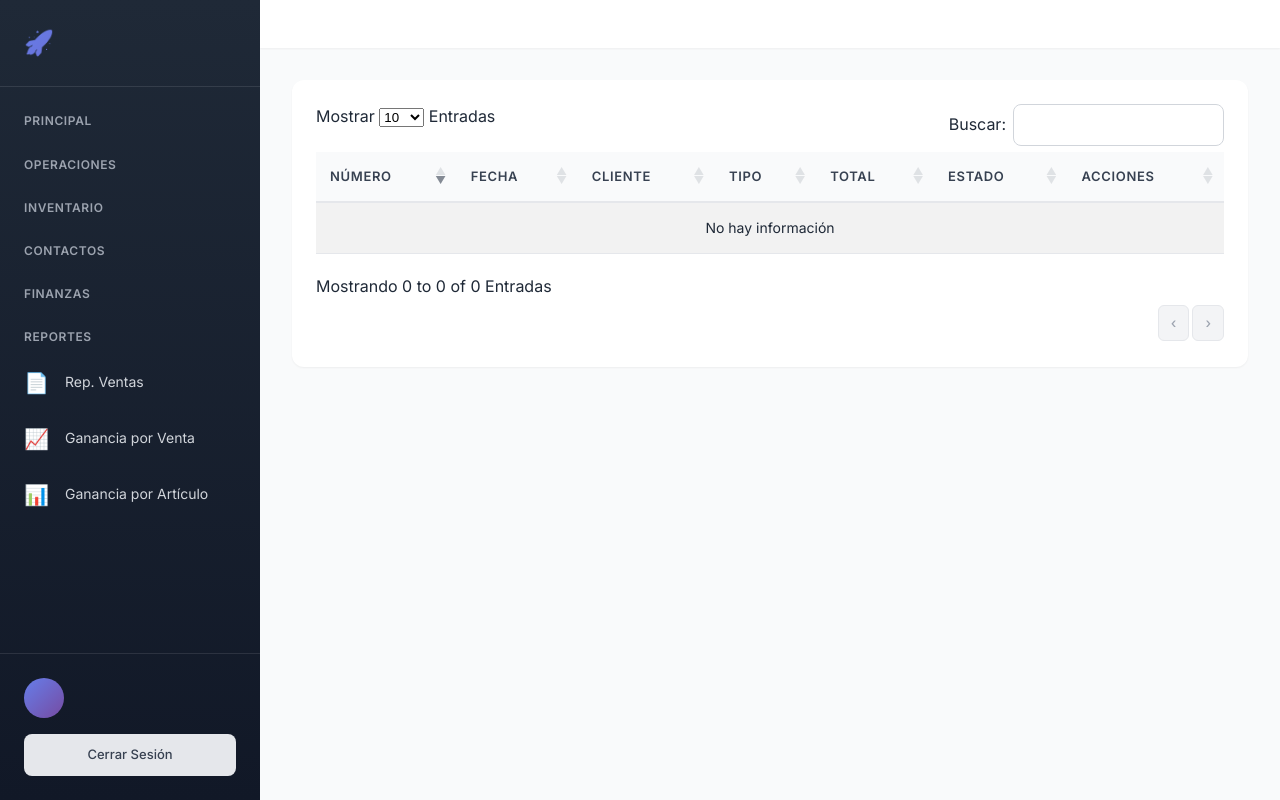
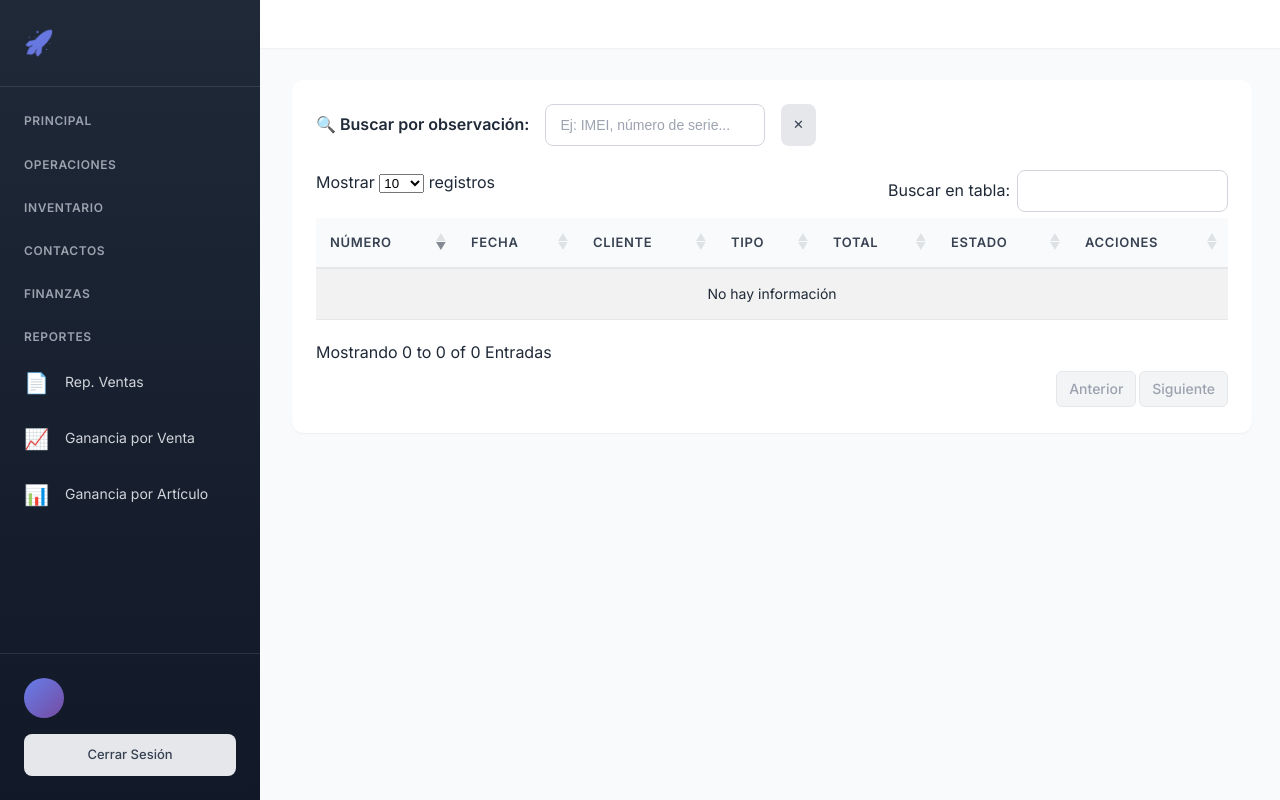
Before and after one commit to JoseloAguilera/venta2026, a CodeIgniter 4 app: the page made by app/Views/sales/index.php in a window 1280 px wide. Run offline with PHP 8.4 and a stand-in for CodeIgniter, Linux system fonts and the light colour scheme; the template is opened without the code that fills it, so the values that code supplies are empty; some libraries are stand-ins or nearby versions.

Commit message:
Adds search functionality by observation to sales view
Updates the sale model to include aggregated descriptions from sale details as 'observations'. These are displayed in a hidden column in the sales table, allowing users to filter transactions by specific details such as IMEIs or serial numbers.

```diff
--- a/app/Views/sales/index.php
+++ b/app/Views/sales/index.php
@@ -36,6 +36,15 @@ helper('permission');
 
             <div class="card">
                 <div class="card-body">
+
+                    <!-- Filtro por observación -->
+                    <div class="mb-3 d-flex align-items-center gap-2" style="max-width: 500px;">
+                        <span style="white-space:nowrap; font-weight:600;">🔍 Buscar por observación:</span>
+                        <input type="text" id="obsSearch" class="form-control form-control-sm"
+                            placeholder="Ej: IMEI, número de serie..." autocomplete="off">
+                        <button class="btn btn-sm btn-secondary" onclick="document.getElementById('obsSearch').value=''; table.column(7).search('').draw();">✕</button>
+                    </div>
+
                     <div class="table-responsive">
                         <table id="salesTable" class="table table-striped table-hover">
                             <thead>
@@ -47,6 +56,7 @@ helper('permission');
                                     <th>Total</th>
                                     <th>Estado</th>
                                     <th>Acciones</th>
+                                    <th style="display:none;">Observaciones</th>
                                 </tr>
                             </thead>
                             <tbody>
@@ -101,6 +111,8 @@ helper('permission');
                                                     </a>
                                                 <?php endif; ?>
                                             </td>
+                                            <!-- Columna oculta: observaciones para filtro -->
+                                            <td style="display:none;"><?= esc($sale['observations'] ?? '') ?></td>
                                         </tr>
                                     <?php endforeach; ?>
                                 <?php endif; ?>
@@ -120,13 +132,29 @@ $extraJS = [
 ];
 $scripts = "
 <script>
+    var table;
     function openTicket(url) {
         window.open(url, 'Ticket', 'width=400,height=600,scrollbars=yes');
     }
 
     $(document).ready(function () {
-        $('#salesTable').DataTable({
-            'order': [[0, 'desc']] // Order by Sale Number descending
+        table = $('#salesTable').DataTable({
+            'order': [[0, 'desc']],
+            'columnDefs': [
+                { targets: 7, visible: false, searchable: true }
+            ],
+            language: {
+                search: 'Buscar en tabla:',
+                lengthMenu: 'Mostrar _MENU_ registros',
+                info: 'Mostrando _START_ a _END_ de _TOTAL_ ventas',
+                paginate: { previous: 'Anterior', next: 'Siguiente' },
+                zeroRecords: 'No se encontraron ventas'
+            }
+        });
+
+        // Búsqueda por observación (columna 7 oculta)
+        $('#obsSearch').on('keyup', function () {
+            table.column(7).search(this.value).draw();
         });
     });
 </script>
```
Also changed, not shown: app/Models/SaleModel.php (+9 -2 lines).
